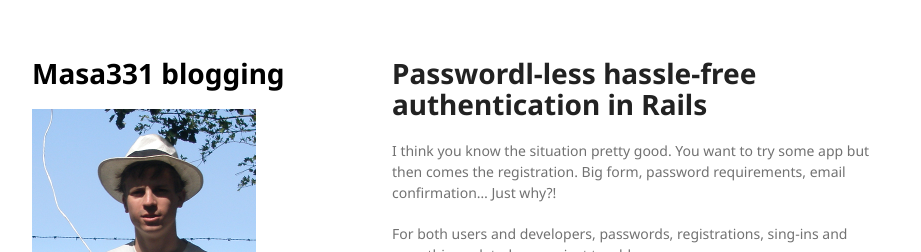
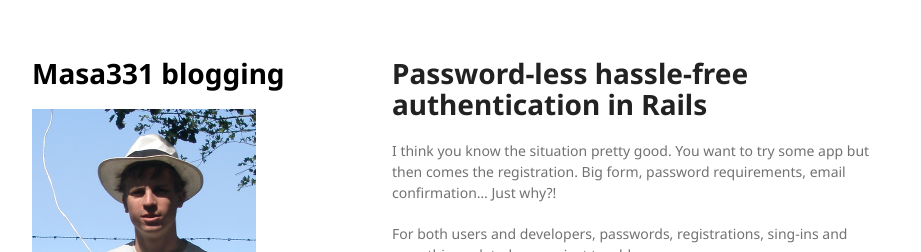
Before and after one commit to Masa331/blog, a Jekyll site: the page built from _posts/2016-05-21-passwordless-authentication-in-rails.md, in a window 1280 px wide and 900 px high. Shown: the top 252 px of the window, without its empty margins (178-1099 px from the left). Built offline with Jekyll 4.4.1, drawn with Linux system fonts in a browser that asks for light colours; nearby versions of some CDN libraries; comment, search, counter and statistics services are not loaded.

Commit message:
Fix typo

```diff
--- a/_posts/2016-05-21-passwordless-authentication-in-rails.md
+++ b/_posts/2016-05-21-passwordless-authentication-in-rails.md
@@ -1,11 +1,11 @@
 ---
 layout: post
-title:  "Passwordl-less hassle-free authentication in Rails"
+title:  "Password-less hassle-free authentication in Rails"
 date:   2016-05-21 21:22:49
 comments: true
 author: Přemysl Donát
 ---
-# Passwordl-less hassle-free authentication in Rails
+# Password-less hassle-free authentication in Rails
 
 I think you know the situation pretty good. You want to try some app but then comes the registration. Big form, password requirements, email confirmation... Just why?!
 
```
